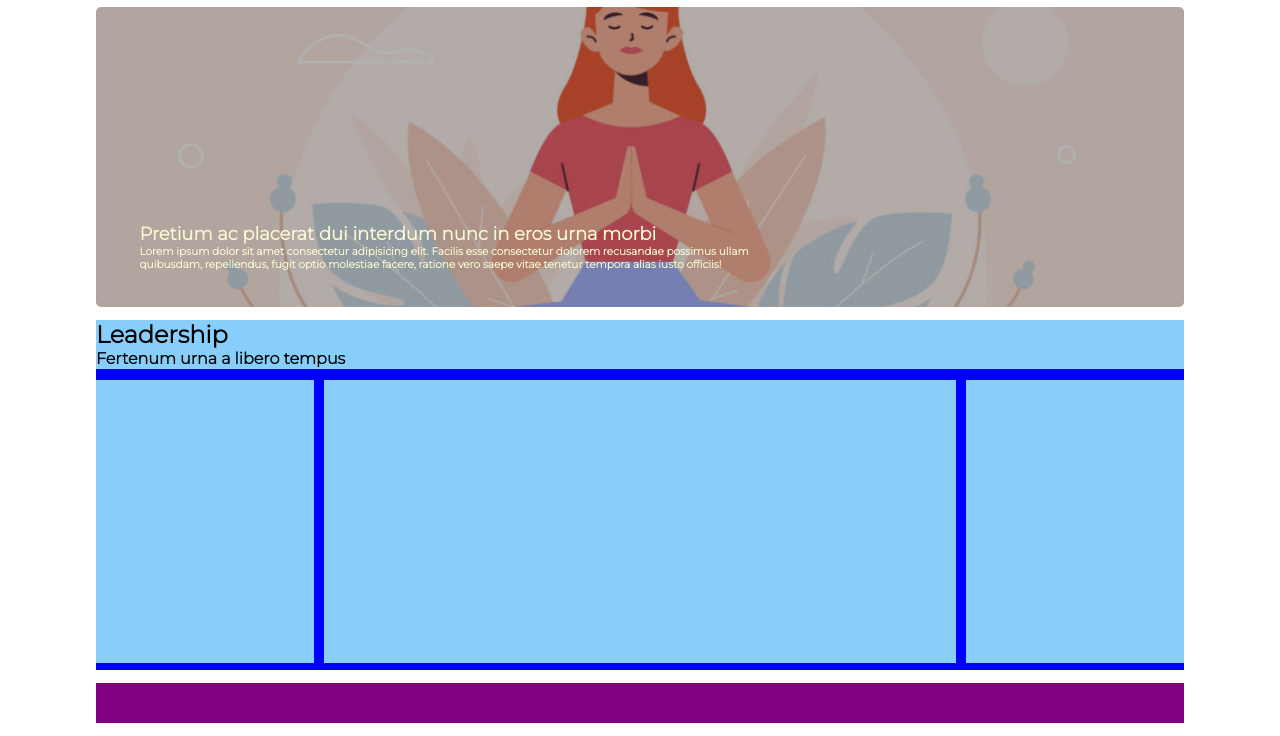
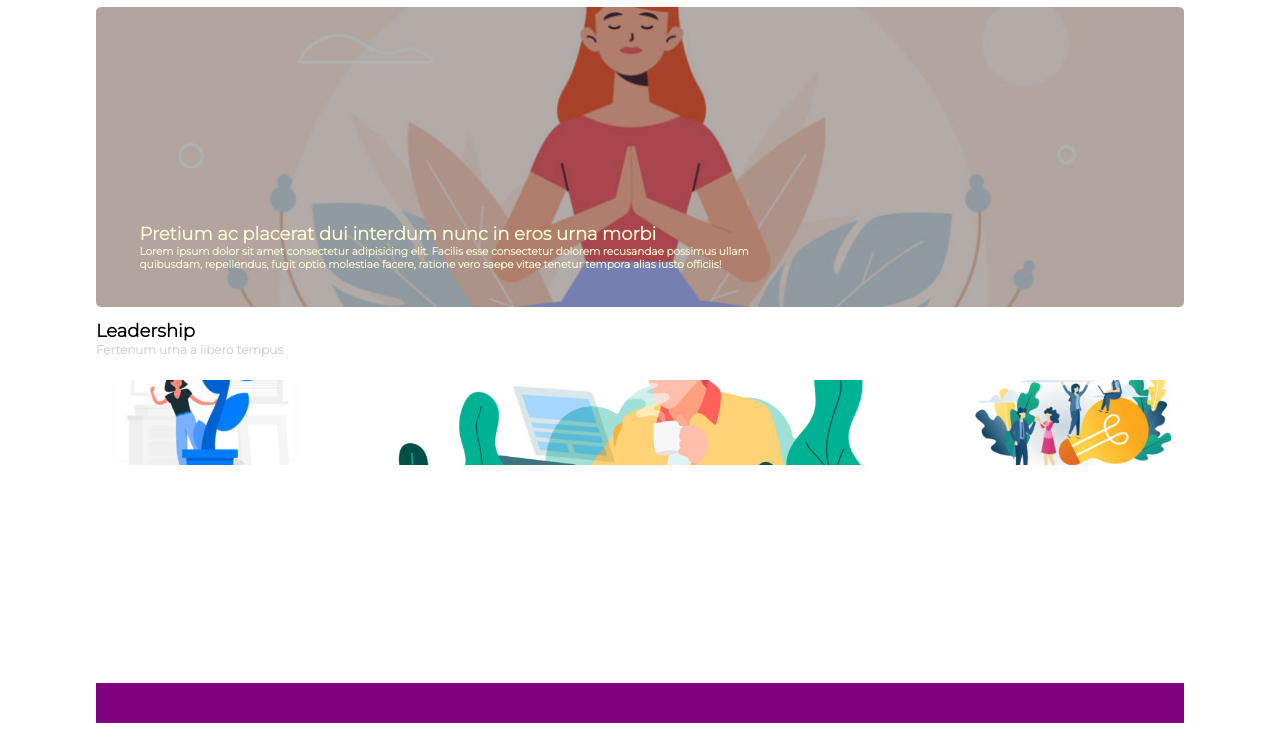
Before and after one commit to rcolonna00/htmlcss-wp, a plain HTML site: page index.html in a window 1280 px wide. Shown: the part 116-852 px from the top of the page. Drawn offline with Linux system fonts and the light colour scheme.

Commit message:
immagini

```diff
--- a/css/style.css
+++ b/css/style.css
@@ -15,7 +15,7 @@ img{
     width: 100%;
 }
 
-div.sfondo{
+.sfondo{
     width: 100%;
     background-size: cover;
     background-position: center;
@@ -31,12 +31,21 @@ div.sfondo{
     display: table;
     clear: both;
 }
+
+.layover{
+    background-color: rgba(0,0,0,0.3);
+    width: 100%;
+    height: 100%;
+    border-radius: 5px;
+}
 /*FINE GENERAL*/
 
 /*HEADER*/
-h2{
+ div h2{
+    font-family: 'Montserrat', sans-serif;
     font-weight: bold;
 }
+
 .logo{
     width: 100%;
     height: 50px;
@@ -65,13 +74,6 @@ div.principale{
     margin-top: 1%;
 }
 
-.layover{
-    background-color: rgba(0,0,0,0.3);
-    width: 100%;
-    height: 100%;
-    border-radius: 5px;
-}
-
 div.motto{
     width: 60%;
     font-size: 9px;
@@ -85,16 +87,20 @@ div.motto{
 
 /*MAIN*/
 main{
-    background-color: blue;
     width: 100%;
     height: 350px;
+    font-size: 12px;
+    color: lightgray;
+}
+
+h2{
+    color: black;
 }
 
 .row-title{
     width: 100%;
     height: 14%;
     margin-bottom: 1%;
-    background-color: lightskyblue;
 }
 
 .row{
@@ -107,14 +113,29 @@ main{
 .col-left{
     width: 20%;
     height: 100%;
-    background-color: lightskyblue;
 }
 
 .col-center{
     width: 58%;
     height: 100%;
-    background-color: lightskyblue;
     margin: 0 1% 0% 1%;
+}
+
+.top{
+    width: 100%;
+    height: 30%;
+}
+
+.center{
+    background-image: url(../img/banner-2.jpg);
+}
+
+.left{
+    background-image: url(../img/img-1.jpg);
+}
+
+.right{
+    background-image: url(../img/img-3.jpg);
 }
 /*FINE MAIN*/
 
--- a/index.html
+++ b/index.html
@@ -9,6 +9,8 @@
     <link rel="stylesheet" href="css/style.css">
     <link rel="preconnect" href="https://fonts.gstatic.com">
     <link href="https://fonts.googleapis.com/css2?family=Montserrat:wght@300&display=swap" rel="stylesheet">
+    <link rel="preconnect" href="https://fonts.gstatic.com">
+    <link href="https://fonts.googleapis.com/css2?family=Montserrat:ital,wght@1,800&display=swap" rel="stylesheet">
 </head>
 <body>
     <!--HEADER-->
@@ -57,9 +59,18 @@
             <h4 class="testo">Fertenum urna a libero tempus</h4>
         </div>
         <div class="row clearfix">
-            <div class="col col-left"></div>
-            <div class="col col-center"></div>
-            <div class="col col-right"></div>
+            <div class="col col-left">
+                <div class="top left sfondo layover"></div>
+                <div class="text"></div>
+            </div>
+            <div class="col col-center">
+                <div class="top center sfondo layover"></div>
+                <div class="text"></div>
+            </div>
+            <div class="col col-right">
+                <div class="top right sfondo layover"></div>
+                <div class="text"></div>
+            </div>
         </div>
 
     </main>
```
